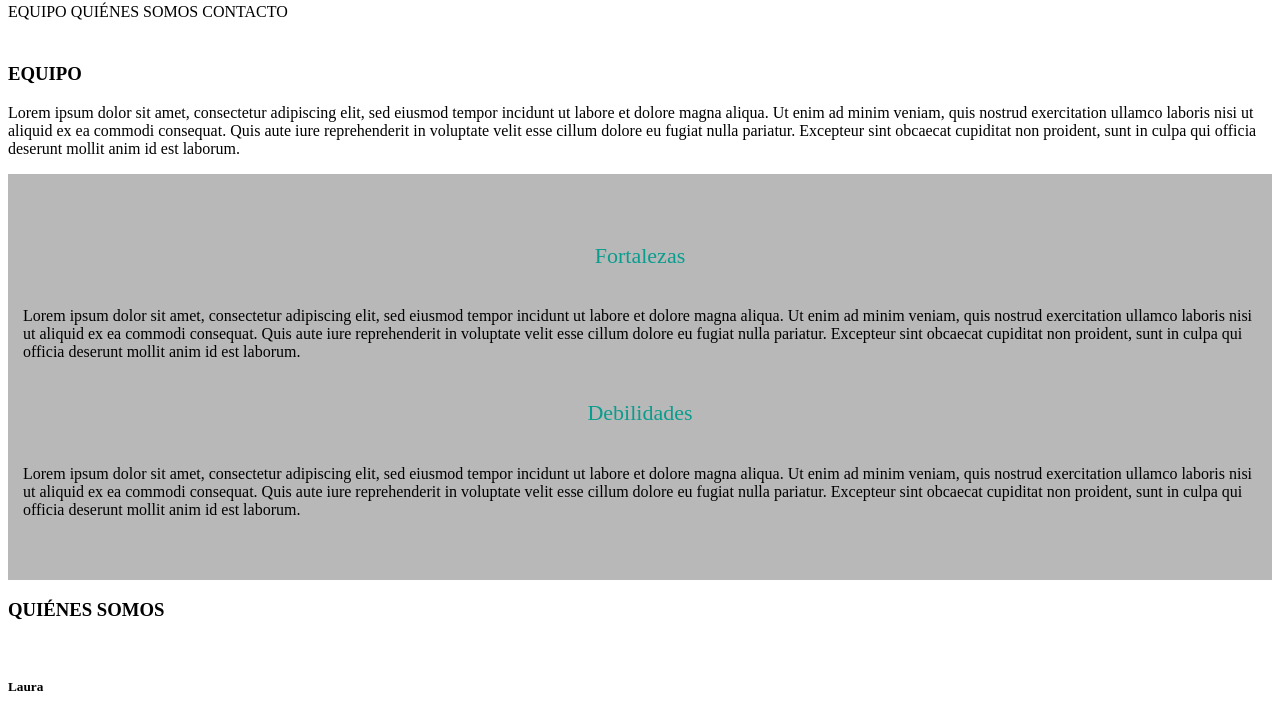
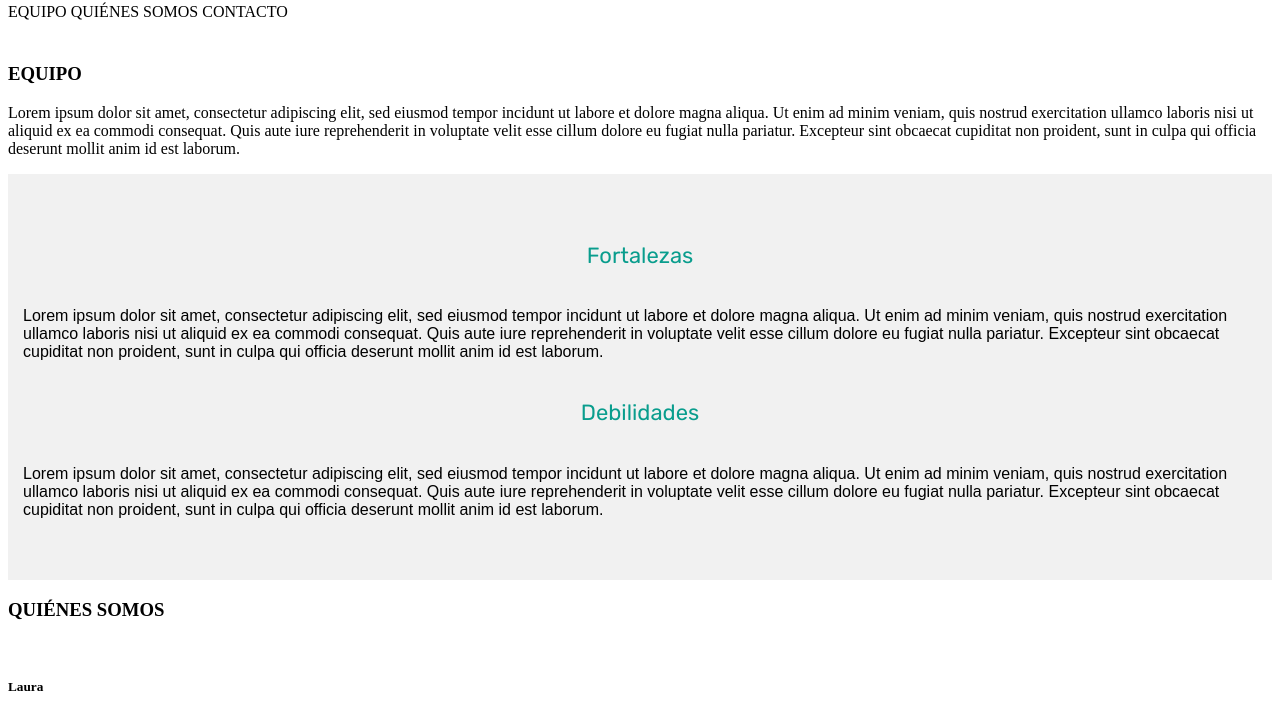
Before and after one commit to laugeeme/adalab-module1-code_con_code, a plain HTML site: page index.html in a window 1280 px wide. Shown: the part 77-792 px from the top of the page. Drawn offline with Linux system fonts and the light colour scheme.

Commit message:
added font and updated background

```diff
--- a/index.html
+++ b/index.html
@@ -1,9 +1,10 @@
 <!DOCTYPE html>
 <html lang="en">
     <head>
+
         <meta charset="utf-8">
         <title>Contact Us!</title>
-        <link rel="stylesheet"href="https://fonts.googleapis.com/css?family=Open+Sans&display=swap">
+        <link href="https://fonts.googleapis.com/css?family=Open+Sans|Rubik&display=swap" rel="stylesheet">
         <link rel="stylesheet" href="./stylesheet/style.css">
 
     </head>
--- a/stylesheet/style.css
+++ b/stylesheet/style.css
@@ -1,9 +1,11 @@
 .coolgrey {
-    background-color: #b8b8b9;
-    padding: 30px 15px 45px;
+    background-color: rgba(184, 184, 185,0.2);
+      padding: 30px 15px 45px;
+      font-family: OpenSans, sans-serif;
 }
 
 .coolgrey h4{
+    font-family: Rubik;
     font-size: 22px;
     font-weight: 500;
     line-height: 2.05;
```
